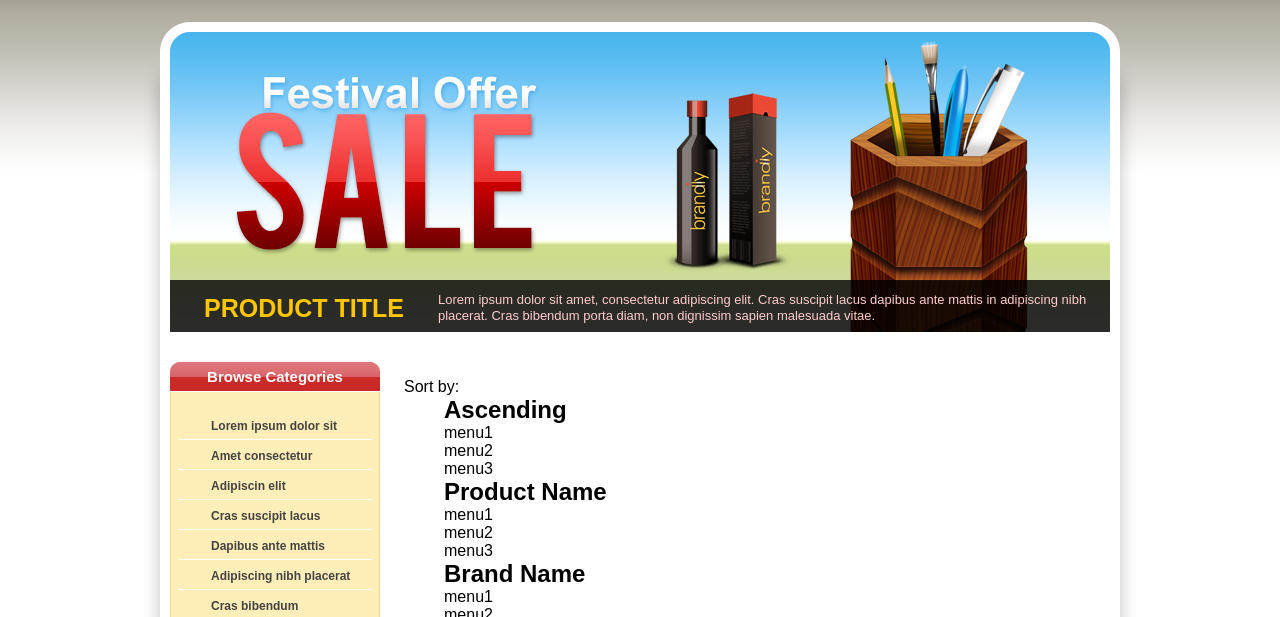
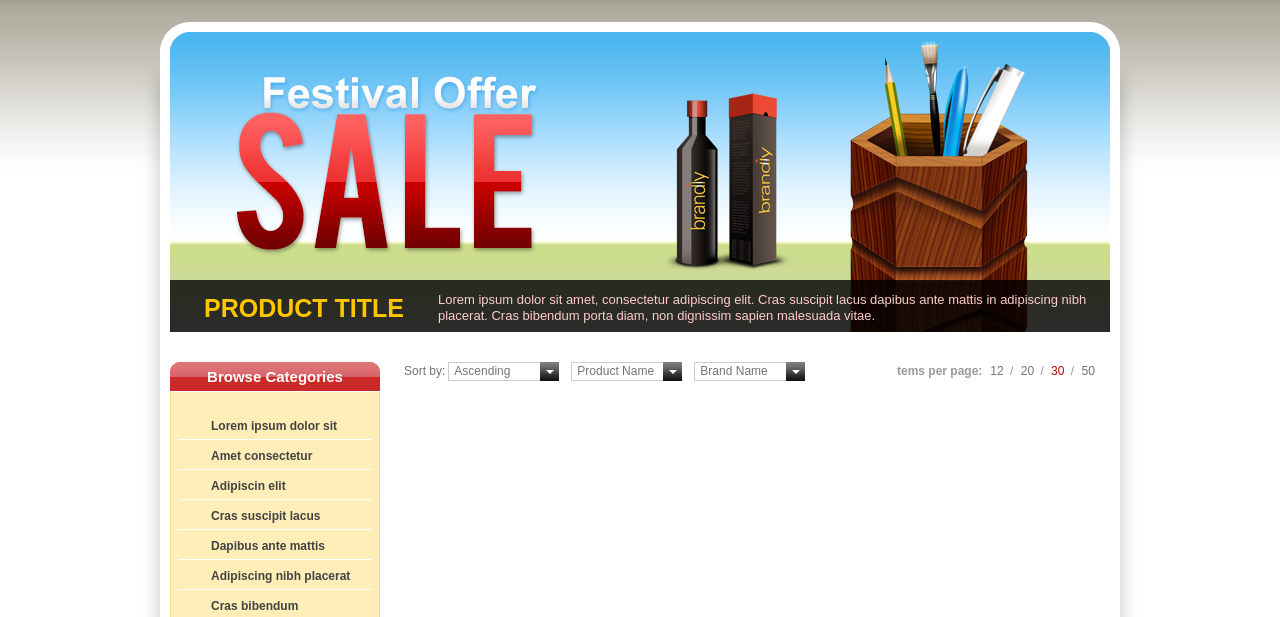
Before and after one commit to PandaJJ5286/Ecommerce-Website, a plain HTML site: page index.html in a window 1280 px wide. Shown: the part 175-792 px from the top of the page. Drawn offline with Linux system fonts and the light colour scheme.

Commit message:
lesson7(2)

```diff
--- a/index.html
+++ b/index.html
@@ -103,7 +103,7 @@
 
 					<div id="wrap">
 						<div class="sort">
-							<dl>
+							<dl class="clearfix">
 								<dt>
 									Sort by:
 								</dt>
@@ -135,6 +135,9 @@
 									</ul>
 								</dd>
 							</dl>
+							<p>
+								<strong>tems per page:</strong><span>12</span>  /  <span>20</span>  /  <span class="color-style">30</span>  / <span>50</span>
+							</p>
 						</div>
 					</div>
 				</div>
--- a/style/css.css
+++ b/style/css.css
@@ -1,7 +1,7 @@
 /* www.github.com/PandaJJ5286; hjzhang89@126.com*/
 
 /* 样式重置表 */
-body,div,ul,li,a,img,p,h1,h2,form,input{padding:0;margin:0;font-family: Arial;}
+body,div,ul,li,a,img,p,h1,h2,form,input,dl,dt,dd{padding:0;margin:0;font-family: Arial;}
 li{list-style:none;}
 img{border:none;}
 a{text-decoration:none;}
@@ -90,3 +90,17 @@ body{background:#fff url(../images/body_bg.png) repeat-x;}
 .join_list .space2{height:43px;padding-top:5px;line-height: 18px;}
 .join_list .space3{height:45px;padding-top:5px;line-height: 18px;}
 .payment{width:210px;margin: 33px 0 0 18px;}
+
+.sort{color:#747474;position:relative;}
+.sort dl{font-size:12px;}
+.sort dt{float:left;height:19px;line-height: 19px;margin-right:3px;}
+.sort dd{float:left;margin-right: 12px;position: relative;height:17px;}
+.sort dd h2{font-size: 12px;font-weight: normal;border:1px solid #ccc;width:109px;height:17px;line-height: 17px;text-indent: 5px;}
+.sort dd a{display:inline-block;width:19px; height:19px;position:absolute;top:0px;left:92px;background: url(../images/shopping_bg.png) no-repeat 0 -356px;}
+.sort dd a:hover{background: url(../images/shopping_bg.png) no-repeat -19px -356px;}
+.sort dd ul{width:109px;border:1px solid #ccc;border-top:none;display: none;}
+.sort dd li{display:block;height:19px;line-height: 19px;cursor:pointer;}
+.sort p{height:19px;line-height:19px;position:absolute;top:0;left:493px;font-size:12px;color:#999;}
+.sort strong{margin-right: 4px;}
+.sort span{margin: 0 3px 0 4px;color: #747474;}
+.sort .color-style{color:#b20e00;}
```
